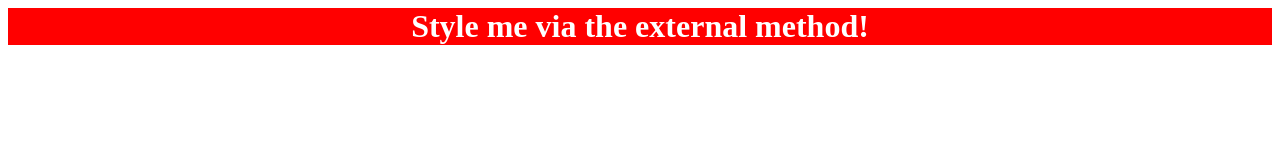
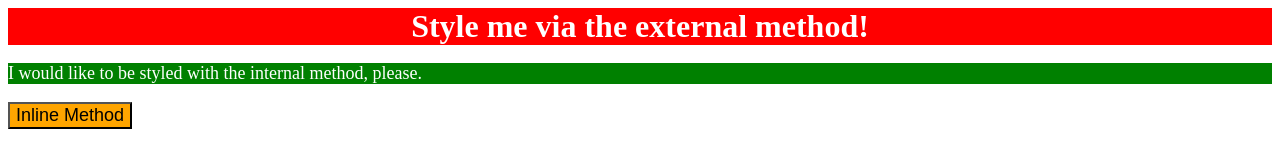
Before and after one commit to Backster87/css-exercises, a plain HTML site: page index.html in a window 1280 px wide. Drawn offline with Linux system fonts and the light colour scheme.

Commit message:
Added both internal css and in-line css to index.html for practice

```diff
--- a/index.html
+++ b/index.html
@@ -4,10 +4,20 @@
     <title>External CSS Method</title>
     <meta charset="UTF-8">
     <link rel="stylesheet" href="styles.css">
+    <style>
+        p {
+        color:white;
+        background-color: green;
+        font-size: 18px;
+        }
+    </style>
 </head>
 
 <body>
 <div>Style me via the external method!</div>
+<p>I would like to be styled with the internal method, please.</p>
+
+<button style="color:black; background-color: orange; font-size: 18px;">Inline Method</button>
 
 </body>
 
```
